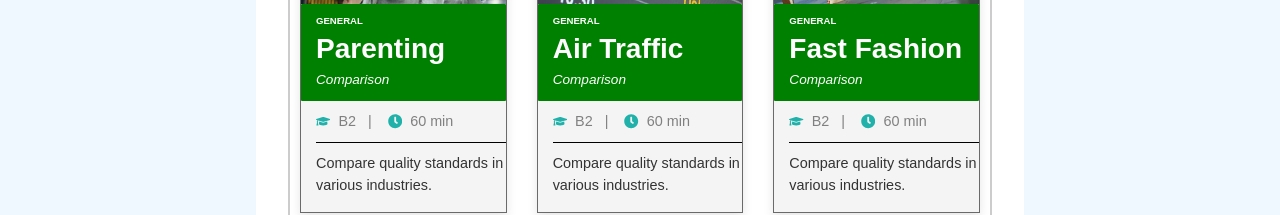
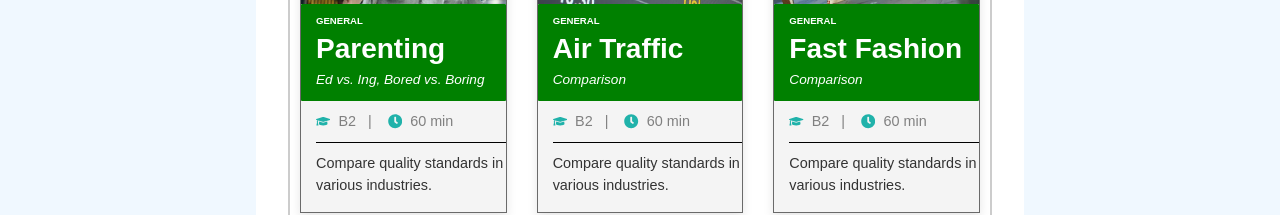
Before and after one commit to spartaq/hu-app, a React (Create React App) app: page /topics/topics in a window 1280 px wide. Shown: the part 521-736 px from the top of the page. Built offline with nearby package versions, Linux system fonts and the light colour scheme.

Commit message:
topicslist

```diff
--- a/src/Mainpages/Topics/Data/topicslist.js
+++ b/src/Mainpages/Topics/Data/topicslist.js
@@ -3,7 +3,7 @@ module.exports = [
     {
       "id": "parenting",
       "title": "Parenting",
-      "subtitle": "Comparison",
+      "subtitle": "Ed vs. Ing, Bored vs. Boring",
       "category": "General",
       "level": "B2",
       "time": "60 min",
```
